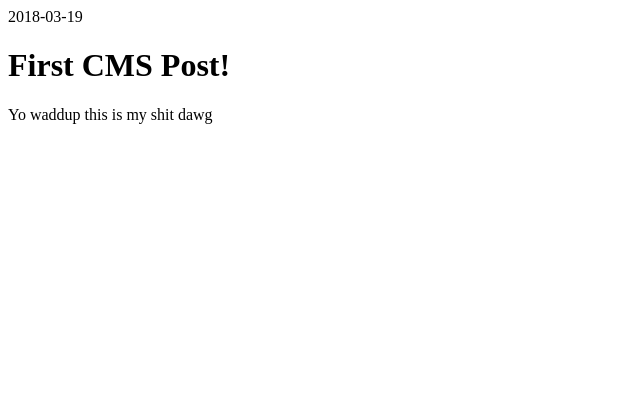
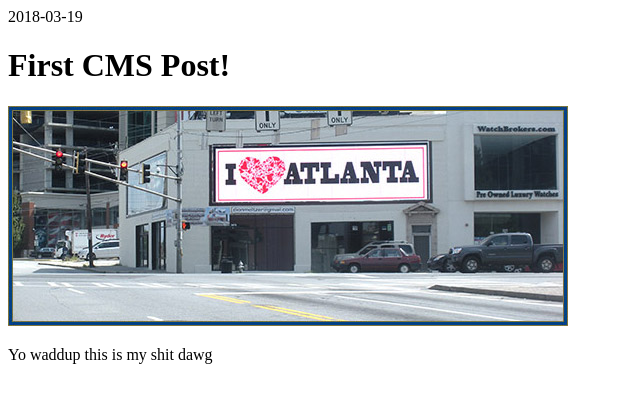
Before and after one commit to ern19/progatsby, a Gatsby site: page /posts/first-cms-post/ in a window 1280 px wide. Shown: the whole page, without its empty margins (0-640 px from the left). Built offline with nearby package versions, Linux system fonts and the light colour scheme; Gatsby itself is replaced by a stand-in of ours.

Commit message:
Update Posts “first-cms-post”

```diff
--- a/src/posts/first-cms-post.md
+++ b/src/posts/first-cms-post.md
@@ -1,6 +1,8 @@
 ---
 title: First CMS Post!
 date: '2018-03-19'
-image: /static/assets/5.jpg
+image: /assets/1.jpg
 ---
+![i heart atl](/assets/1.jpg)
+
 Yo waddup this is my shit dawg
```
